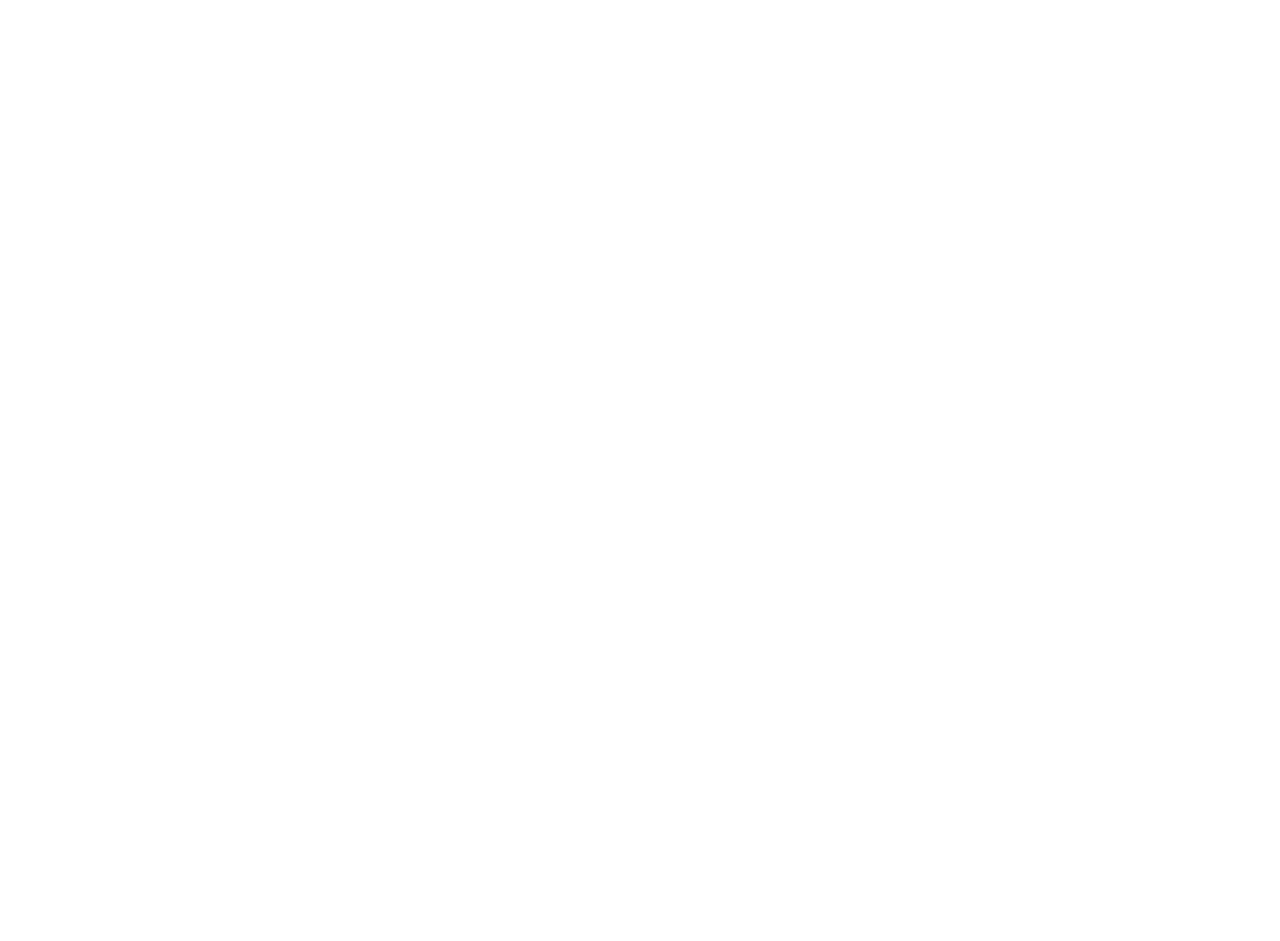
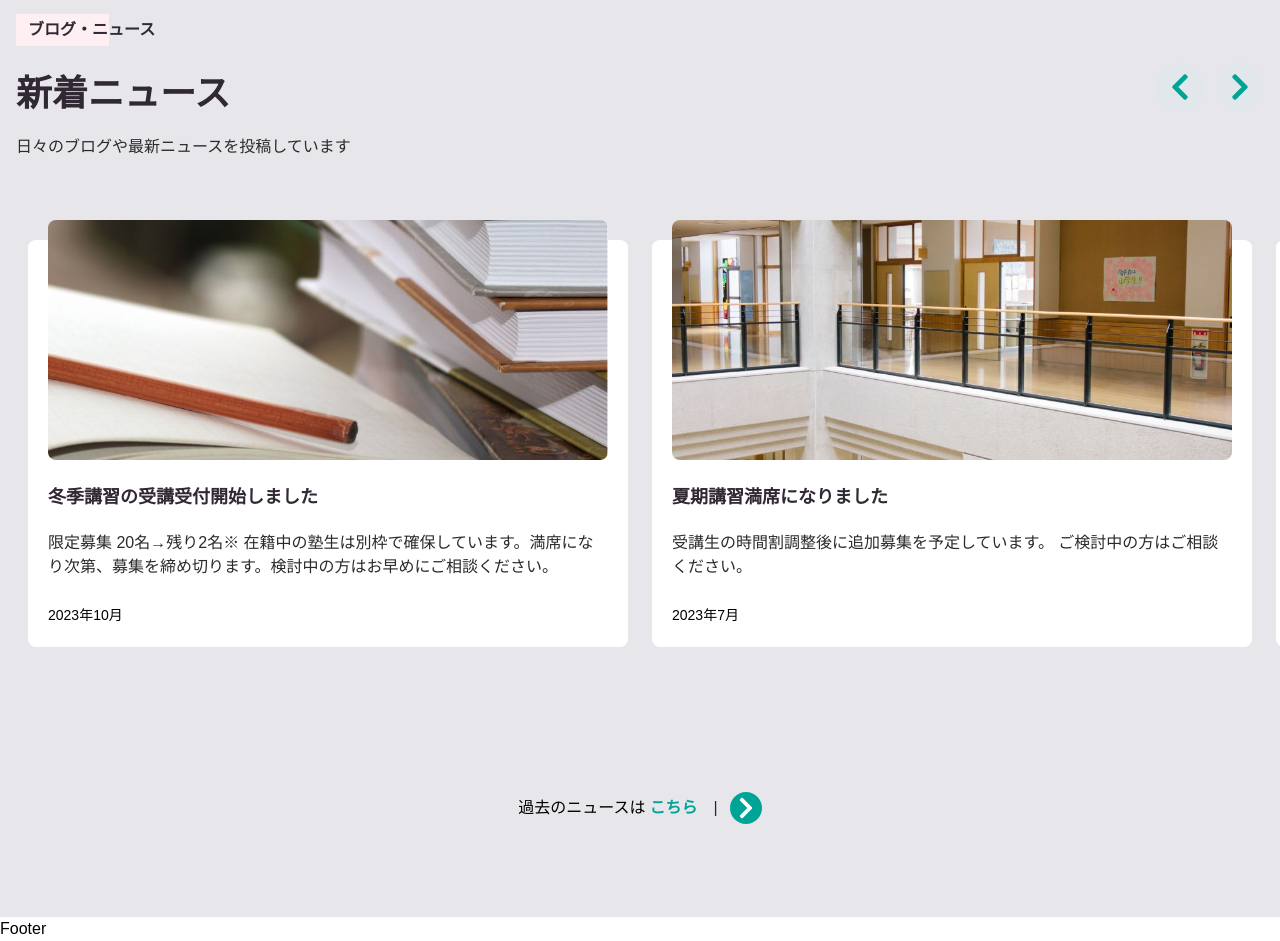
Before and after one commit to tanakakundagane/zemi, a Next.js app: page / in a window 1280 px wide. Shown: the part 3600-4541 px from the top of the page. Before the commit the page ends 3582 px from the top, so only its background shows below. Built offline with nearby package versions, Linux system fonts and the light colour scheme; a web font is replaced by a local one.

Commit message:
Blog.tsxの完成

```diff
--- a/package.json
+++ b/package.json
@@ -21,6 +21,7 @@
     "react": "18.3.1",
     "react-dom": "18.3.1",
     "react-icons": "^5.3.0",
+    "swiper": "^11.1.14",
     "tailwindcss": "^3.4.10",
     "typescript": "5.5.4"
   }
--- a/src/app/components/Blog.tsx
+++ b/src/app/components/Blog.tsx
@@ -1,9 +1,242 @@
-import React from 'react'
+"use client";
+import Image from "next/image";
+import Link from "next/link";
+import React, { useCallback, useEffect, useRef, useState } from "react";
+import { FaChevronRight, FaChevronLeft } from "react-icons/fa";
+import { Swiper, SwiperSlide } from "swiper/react";
+import "swiper/css";
+import AOS from "aos";
+import "aos/dist/aos.css";
 
-const Blog = () => {
+const blogContent = {
+  text: {
+    subTitle: "ブログ・ニュース",
+    title: "新着ニュース",
+    description: "日々のブログや最新ニュースを投稿しています",
+  },
+  blog: [
+    {
+      link: "#",
+      img: "/assets/post-1.jpg",
+      title: "冬季講習の受講受付開始しました",
+      description:
+        "限定募集 20名→残り2名※ 在籍中の塾生は別枠で確保しています。満席になり次第、募集を締め切ります。検討中の方はお早めにご相談ください。",
+      date: "2023年10月",
+    },
+    {
+      link: "#",
+      img: "/assets/post-2.jpg",
+      title: "夏期講習満席になりました",
+      description:
+        "受講生の時間割調整後に追加募集を予定しています。 ご検討中の方はご相談ください。",
+      date: "2023年7月",
+    },
+    {
+      link: "#",
+      img: "/assets/post-3.jpg",
+      title: "春期講習満席（※塾生は除く）になりました。",
+      description:
+        "受講生の時間割調整後に追加募集を予定しています。 ご検討中の方はご相談ください",
+      date: "2023年4月",
+    },
+    {
+      link: "#",
+      img: "/assets/post-4.jpg",
+      title: "今年の最終日について",
+      description:
+        "2022年の通常授業は28日（火）が最終日になります。年末年始の特別講習および冬期講習は時間割通り行います。自習室は年末年始も含め朝6：00から夜10：30まで利用可能です。どうぞご利用ください。",
+      date: "2022年12月",
+    },
+  ],
+};
+
+function Blog() {
+  const [isBeginning, setIsBeginning] = useState(null);
+  const [isEnd, setIsEnd] = useState(null);
+  const sliderRef = useRef(null);
+
+  useEffect(() => {
+    const swiper = sliderRef.current.swiper;
+
+    const updateSlideStatus = () => {
+      setIsBeginning(swiper.isBeginning);
+      setIsEnd(swiper.isEnd);
+    };
+    swiper.on("slideChange", updateSlideStatus);
+    return () => {
+      swiper.off("slideChange", updateSlideStatus);
+    };
+  }, [sliderRef]);
+
+  //前にスライド
+  const prevHandler = useCallback(() => {
+    if (!sliderRef.current) return;
+    sliderRef.current.swiper.slidePrev();
+  }, []);
+
+  // 次にスライド
+  const nextHandler = useCallback(() => {
+    if (!sliderRef.current) return;
+    sliderRef.current.swiper.slideNext();
+  }, []);
+  //アニメーション
+  useEffect(() => {
+    AOS.init({
+      duration: 700,
+      easing: "slide",
+      once: true,
+    });
+  });
+
   return (
-    <div>Blog</div>
-  )
+    <section
+      id="blog"
+      className="py-20 bg-light overflow-x-hidden
+    max-md:py-10"
+    >
+      <div className="container px-4 mx-auto">
+        <div className="lg:flex justify-between items-center mb-10">
+          {/* 左 */}
+          <div className="lg:w-5/12 mb-10 lg:mb-0">
+            <span
+              className='inline-block py-1 pl-3 text-heading font-semibold relative mb-7 before:content-[" "] before:absolute before:w-2/3 before:bg-pinkLight before:left-0 before:top-0 before:bottom-0 before:-z-10 z-50'
+              data-aos="fade-up"
+              data-aos-delay="100"
+            >
+              {blogContent.text.subTitle}
+            </span>
+            <h2
+              className="text-heading text-2xl lg:text-4xl font-bold mb-5"
+              data-aos="fade-up"
+              data-aos-delay="200"
+            >
+              {blogContent.text.title}
+            </h2>
+            <p
+              className="text-body leading-relaxed"
+              data-aos="fade-up"
+              data-aos-delay="300"
+            >
+              {blogContent.text.description}
+            </p>
+          </div>
+
+          {/* 右 */}
+          <div className="lg:w-5/12 text-left lg:text-right">
+            <div
+              className="inline-flex ml-auto space-x-3
+            max-md:hidden
+            "
+            >
+              <div
+                className={`
+              ${
+                isBeginning == true
+                  ? "opacity-30 bg-gray-300 cursor-auto"
+                  : "opacity-100 hover:bg-green"
+              }
+              group transition-all duration-300 ease-in-out w-12 h-12 cursor-pointer bg-[#E1E7EA] rounded-full inline-flex justify-center items-center
+              `}
+                onClick={prevHandler}
+              >
+                <FaChevronLeft
+                  className={`${
+                    isBeginning == true
+                      ? "group-hover:text-green"
+                      : " group-hover:text-white"
+                  }
+                text-3xl text-green transition-all duration-300 ease-in-out group-hover:text-white
+                `}
+                />
+              </div>
+              <div
+                className={`${
+                  isEnd == true
+                    ? "opacity-30 bg-gray-300 cursor-auto"
+                    : "opacity-100 hover:bg-green"
+                }
+              group transition-all duration-300 ease-in-out w-12 h-12 cursor-pointer bg-[#E1E7EA] rounded-full inline-flex justify-center items-center
+              `}
+                onClick={nextHandler}
+              >
+                <FaChevronRight
+                  className={`${
+                    isEnd == true
+                      ? "group-hover:text-green"
+                      : " group-hover:text-white"
+                  }
+                text-3xl text-green transition-all duration-300 ease-in-out group-hover:text-white
+                `}
+                />
+              </div>
+            </div>
+          </div>
+        </div>
+        {/* スライド */}
+        <Swiper
+          breakpoints={{
+            640: {
+              slidesPerView: 1,
+            },
+            768: {
+              slidesPerView: 2,
+            },
+            1024: {
+              slidesPerView: 2,
+            },
+          }}
+          ref={sliderRef}
+          speed={700}
+          className='z-50 py-32 relative flex items-stretch mb-24 !overflow-visible
+        before:content-[" "] before:py-32 before:z-50 before:right-full before:w-screen before:absolute before:-top-5 before:-bottom-5 before:bg-light '
+          data-aos="fade-up"
+          data-aos-delay="300"
+        >
+          {blogContent.blog.map((item, index) => (
+            <SwiperSlide key={index} className="overflow-visible h-full">
+              <div className="p-5 rounded-lg bg-white relative mt-10 m-3">
+                <Link
+                  href={item.link}
+                  className="relative -mt-10 inline-block overflow-hidden rounded-lg mb-4"
+                >
+                  <Image
+                    src={item.img}
+                    width={782}
+                    height={467}
+                    alt="blogImg"
+                    className="h-60 object-cover"
+                  />
+                </Link>
+                <h2 className="text-heading text-lg font-bold leading-7 mb-5">
+                  <Link href={item.link} className=" text-heading">
+                    {" "}
+                    {item.title}
+                  </Link>
+                </h2>
+                <p className="mb-6 text-body">{item.description}</p>
+                <span className="text-sm">{item.date}</span>
+              </div>
+            </SwiperSlide>
+          ))}
+        </Swiper>
+
+        {/* ボタン */}
+        <div className="mx-auto flex-col items-center justify-center w-fit">
+          <Link
+            href={""}
+            className="duration-300 transition-all ease-in-out py-3 px-6 flex border rounded-full space-x-3 items-center hover:border-gray-400"
+          >
+            過去のニュースは
+            <strong className="text-green px-1 font-semibold">こちら</strong>
+            <span className="text-body">|</span>
+            <span className="bg-green rounded-full w-8 h-8 flex items-center justify-center">
+              <FaChevronRight className="text-white text-2xl" />
+            </span>
+          </Link>
+        </div>
+      </div>
+    </section>
+  );
 }
 
-export default Blog
+export default Blog;
```
Also changed, not shown: 1 other file (tests, documents, lock files or other folders).
